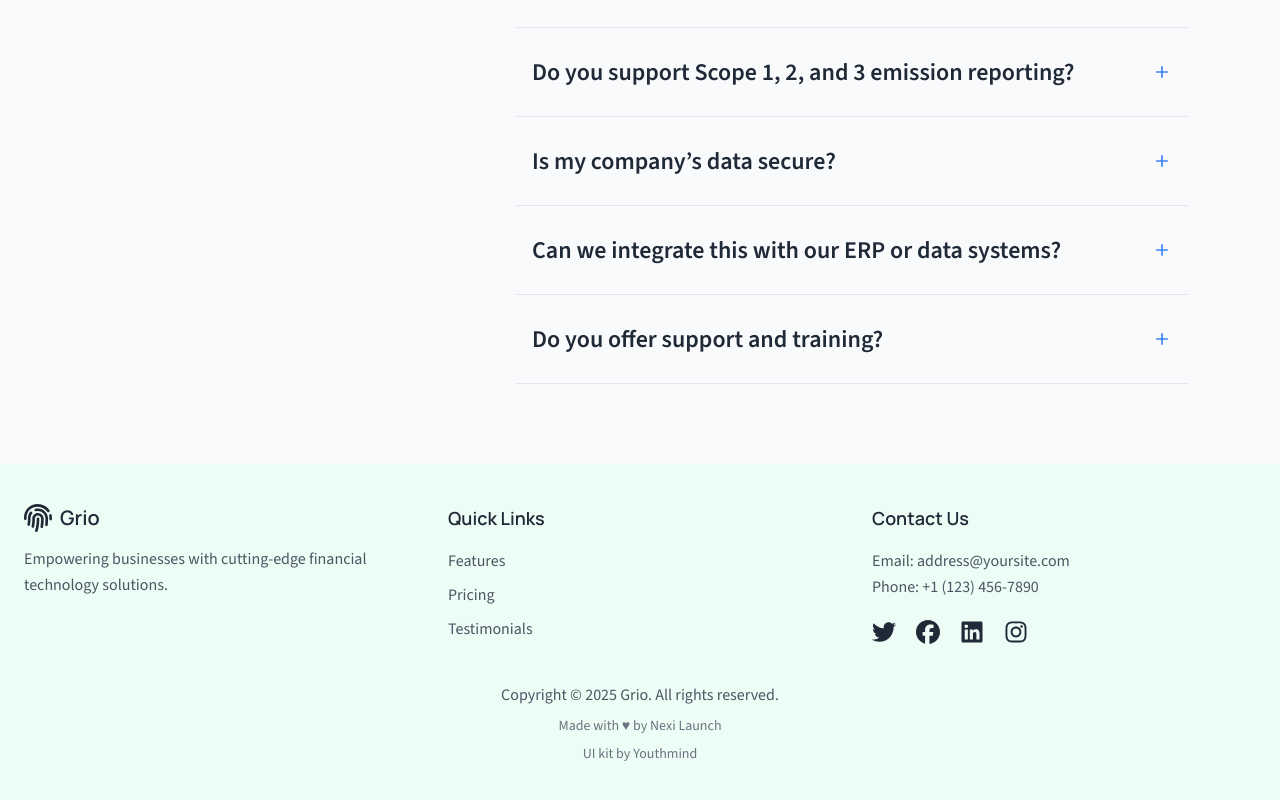
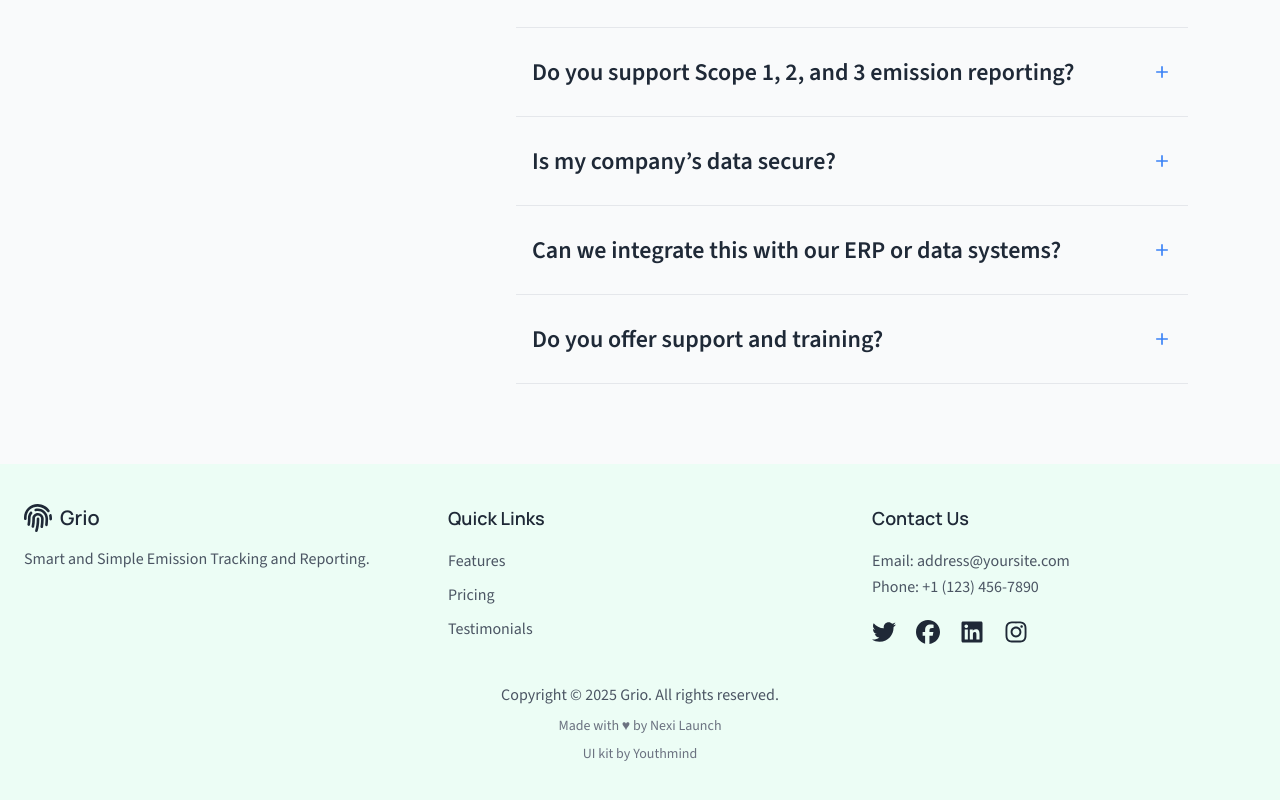
Before and after one commit to dhivek1/carbtrack-saas-landing-page, a Next.js app: page / in a window 1280 px wide. Shown: the part 3486-4286 px from the top of the page. Built offline with nearby package versions, Linux system fonts and the light colour scheme.

Commit message:
Update footer.ts

```diff
--- a/src/data/footer.ts
+++ b/src/data/footer.ts
@@ -7,7 +7,7 @@ export const footerDetails: {
     telephone: string;
     socials: ISocials;
 } = {
-    subheading: "Empowering businesses with cutting-edge financial technology solutions.",
+    subheading: "Smart and Simple Emission Tracking and Reporting.",
     quickLinks: [
         {
             text: "Features",
```
